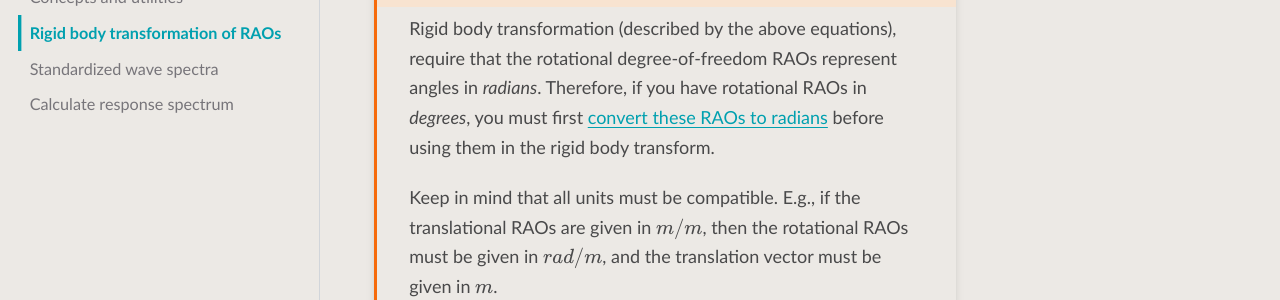
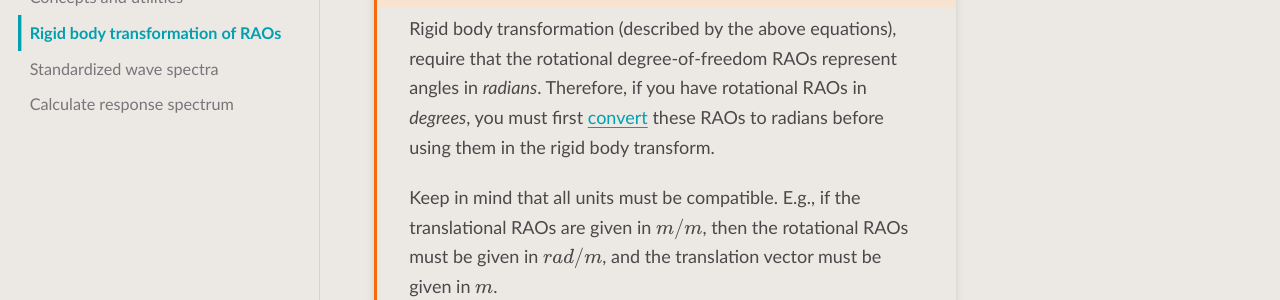
Before and after one commit to 4Subsea/waveresponse-python, a Sphinx documentation site: the page built from docs/user_guide/rigid_transform.rst, in a window 1280 px wide and 900 px high, scrolled down 884 px. Shown: the part 154-454 px from the top of the window. Built offline with Sphinx 7.4.7 and the PyData theme 0.15.4, drawn with Linux system fonts in a browser that asks for light colours.

Commit message:
small change

```diff
--- a/docs/user_guide/rigid_transform.rst
+++ b/docs/user_guide/rigid_transform.rst
@@ -39,8 +39,8 @@ where,
 .. warning::
     Rigid body transformation (described by the above equations), require that the
     rotational degree-of-freedom RAOs represent angles in *radians*. Therefore, if you
-    have rotational RAOs in *degrees*, you must first :ref:`convert these RAOs to radians <convert_raos>`
-    before using them in the rigid body transform.
+    have rotational RAOs in *degrees*, you must first :ref:`convert <convert_raos>`
+    these RAOs to radians before using them in the rigid body transform.
 
     Keep in mind that all units must be compatible. E.g., if the translational RAOs
     are given in :math:`m/m`, then the rotational RAOs must be given in :math:`rad/m`,
```
